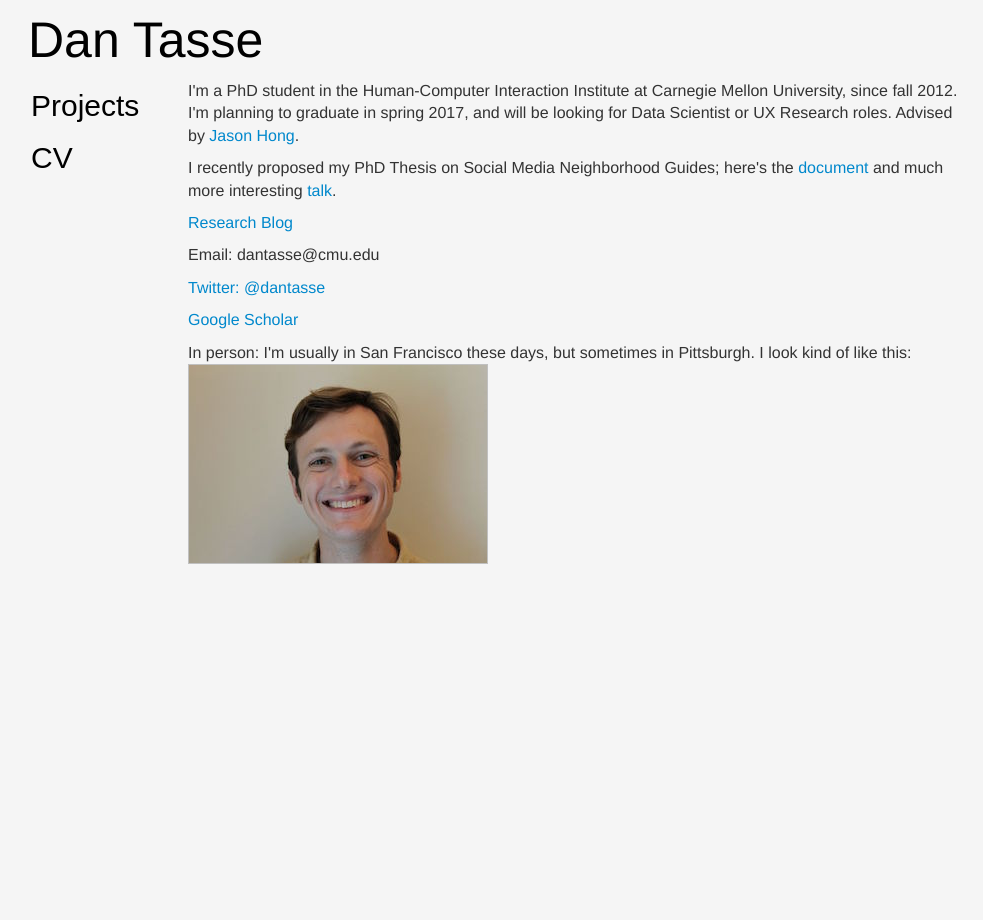
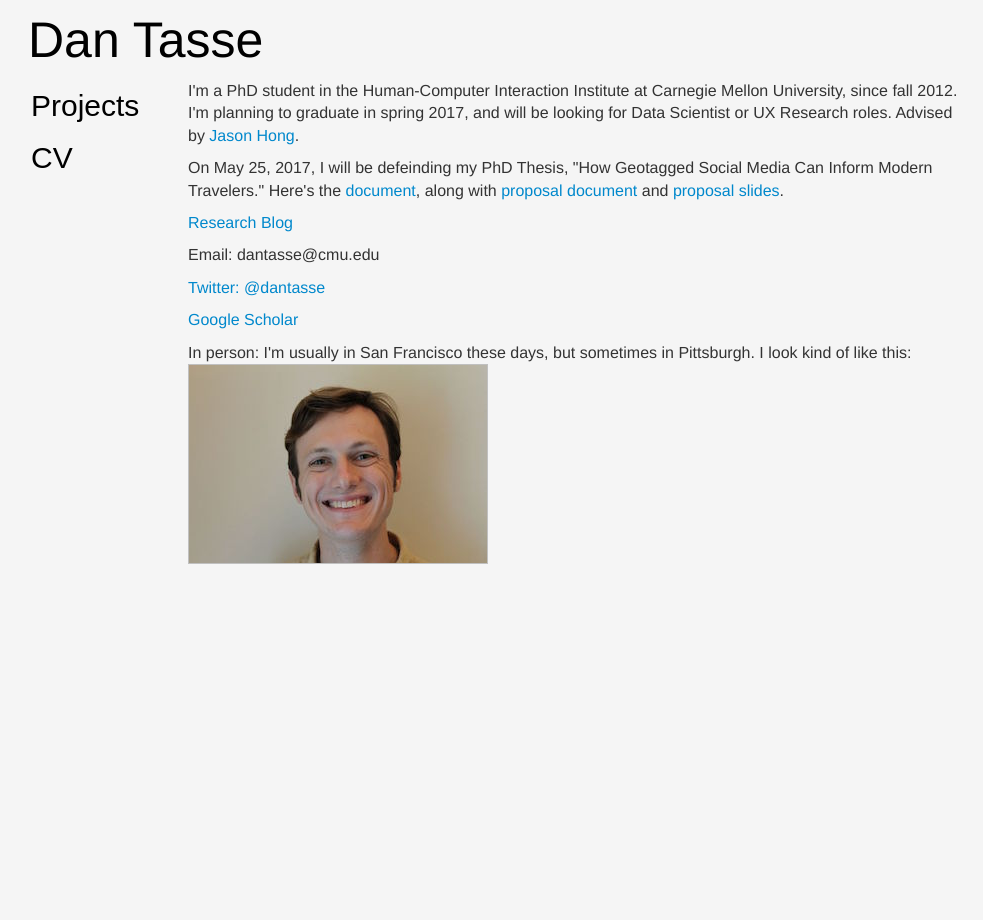
Before and after one commit to dantasse/dantasse.github.io, a Jekyll site: the page built from index.html, in a window 1280 px wide. Shown: the whole page, without its empty margins (100-1083 px from the left). Built offline with Jekyll 4.4.1, drawn with Linux system fonts in a browser that asks for light colours; nearby versions of some CDN libraries.

Commit message:
add thesis doc

```diff
--- a/index.html
+++ b/index.html
@@ -6,7 +6,7 @@ title: Dan Tasse Dot Com
 I'm a PhD student in the Human-Computer Interaction Institute at Carnegie Mellon University, since fall 2012. I'm planning to graduate in spring 2017, and will be looking for Data Scientist or UX Research roles. Advised by <a href="https://www.cs.cmu.edu/~jasonh/">Jason Hong</a>.
 </p>
 <p>
-I recently proposed my PhD Thesis on Social Media Neighborhood Guides; here's the <a href="docs/social_media_neighborhood_guides_proposal.pdf">document</a> and much more interesting <a href="docs/social_media_neighborhood_guides_proposal_talk.pdf">talk</a>.
+On May 25, 2017, I will be defeinding my PhD Thesis, "How Geotagged Social Media Can Inform Modern Travelers." Here's the <a href="docs/how_geotagged_social_media_can_inform_modern_travelers.pdf">document</a>, along with <a href="docs/social_media_neighborhood_guides_proposal.pdf">proposal document</a> and <a href="docs/social_media_neighborhood_guides_proposal_talk.pdf">proposal slides</a>.
 </p>
 <p>
   <a href="//talesnideas.blogspot.com">Research Blog</a>
```
Also changed, not shown: 1 other file.
